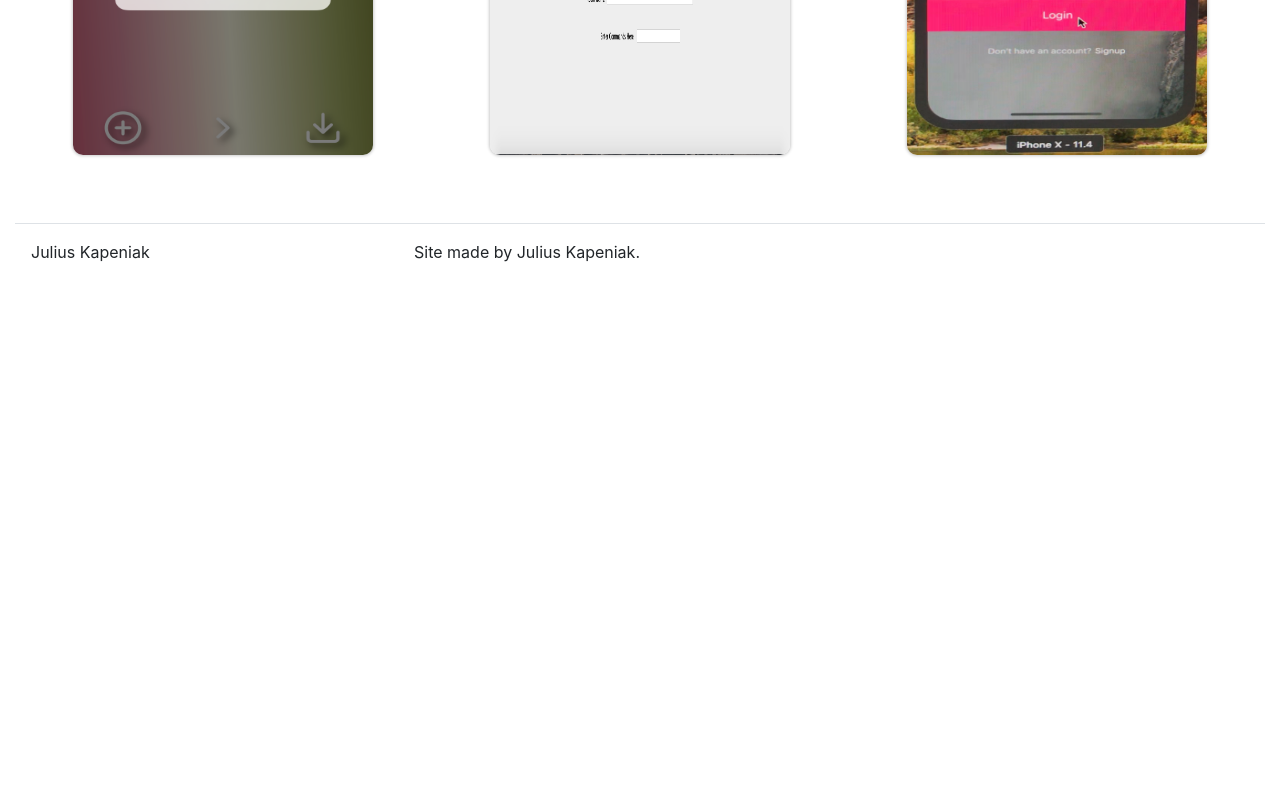
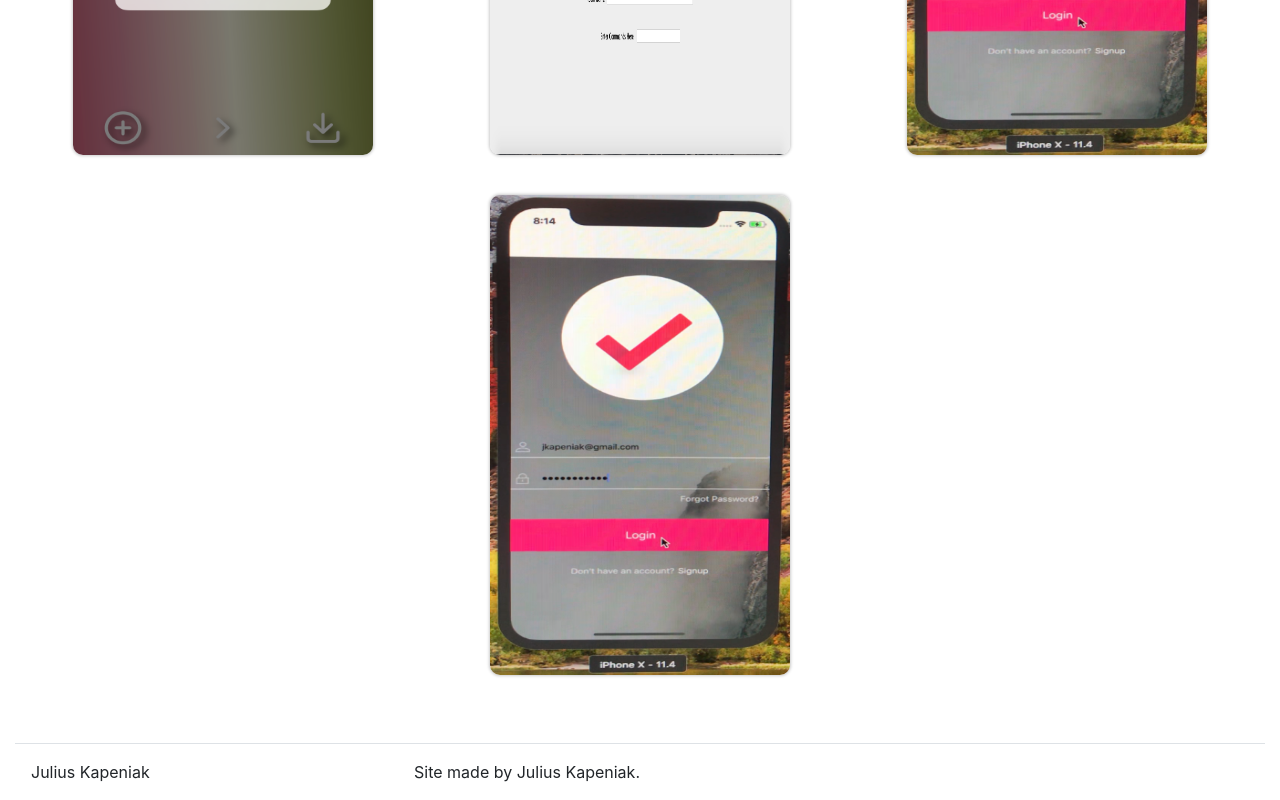
Before and after one commit to jkapeniak/portfolio, a React (Create React App) app: page / in a window 1280 px wide. Shown: the part 876-1676 px from the top of the page. Before the commit the page ends 1156 px from the top, so only its background shows below. Built offline with nearby package versions, Linux system fonts and the light colour scheme.

Commit message:
"attempt to add 4 image to carousel"

```diff
--- a/src/components/Carousel.js
+++ b/src/components/Carousel.js
@@ -44,6 +44,15 @@ class Carousel extends React.Component {
                     link: 'https://github.com/jkapeniak/',
                     selected: false
                 },
+                {
+                    id: 3,
+                    title: 'Portfolio Site',
+                    subTitle: 'React  Application',
+                    imgSrc: firebaseapp,
+                    link: 'https://github.com/jkapeniak/',
+                    selected: false
+                }
+
             ]
         }
     }
```
